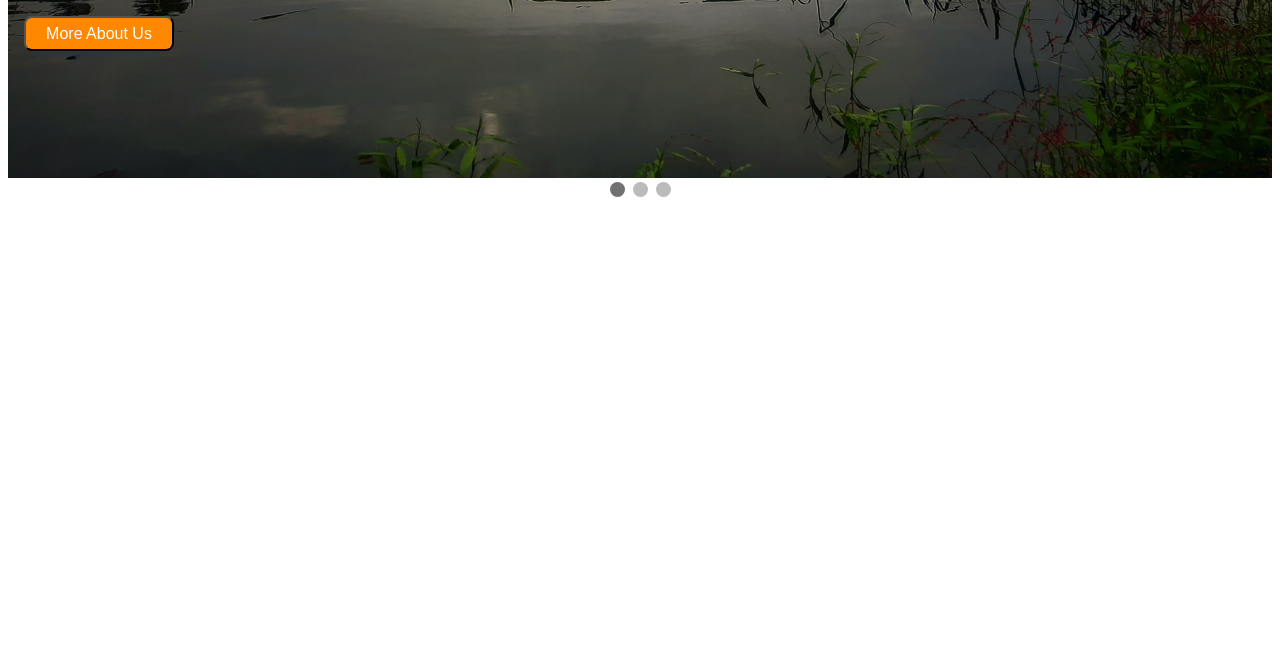
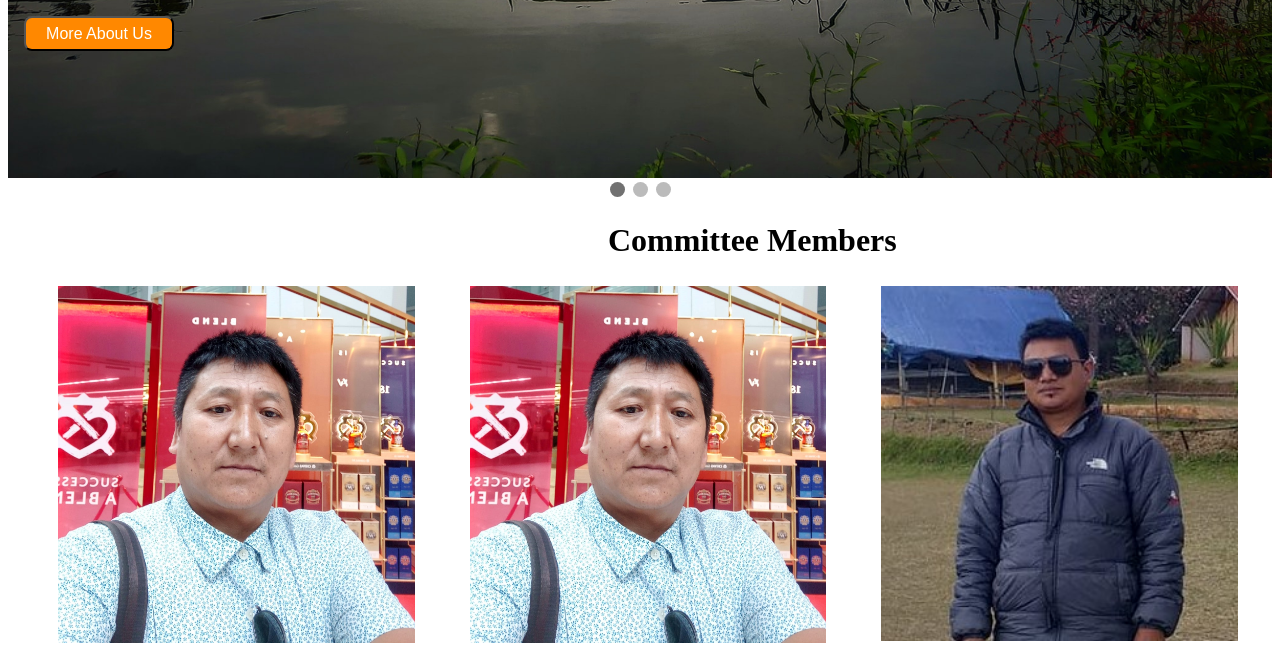
Before and after one commit to purnima-gosain/monastery, a plain HTML site: page index.html in a window 1280 px wide. Shown: the part 690-1337 px from the top of the page. Before the commit the page ends 899 px from the top, so only its background shows below. Drawn offline with Linux system fonts and the light colour scheme.

Commit message:
added images of members

```diff
--- a/index.html
+++ b/index.html
@@ -33,7 +33,6 @@
             </button>
           </div>
           <img src="./images/pic1.jpg" class="image" style="width:100%">
-
 
         </div>
 
@@ -79,8 +78,19 @@
         <a class="next" onclick="plusSlides(1)">&#10095;</a>
 
       </div>
+      <div class="row">
+        <h1 class="committee">Committee Members</h1>
+        <div class="column">
+          <img src="./images/Kunga.jpg" alt="Snow" style="width:100%">
+        </div>
+        <div class="column">
+          <img src="./images/Kunga.jpg" alt="Forest" style="width:100%">
+        </div>
+        <div class="column">
+          <img src="./images/Nghwang.jpg" alt="Mountains" style="width:100%">
+        </div>
+      </div>
 
-      <!-- The dots/circles -->
 
  <script>
     var slideIndex = 1;
--- a/style.css
+++ b/style.css
@@ -156,3 +156,20 @@ border-radius: 8px;
 font-size: medium;
 
 }
+.column {
+  float: left;
+  padding: 5px;
+  margin-left: 45px;
+  height: 30px;
+  width: 29%;
+}
+
+/* Clear floats after image containers */
+.row::after {
+  content: "";
+  clear: both;
+  display: table;
+}
+.committee{
+margin-left: 600px;
+}
```
Also changed, not shown: images/Kunga.jpg (added), images/Nghwang.jpg (added).
